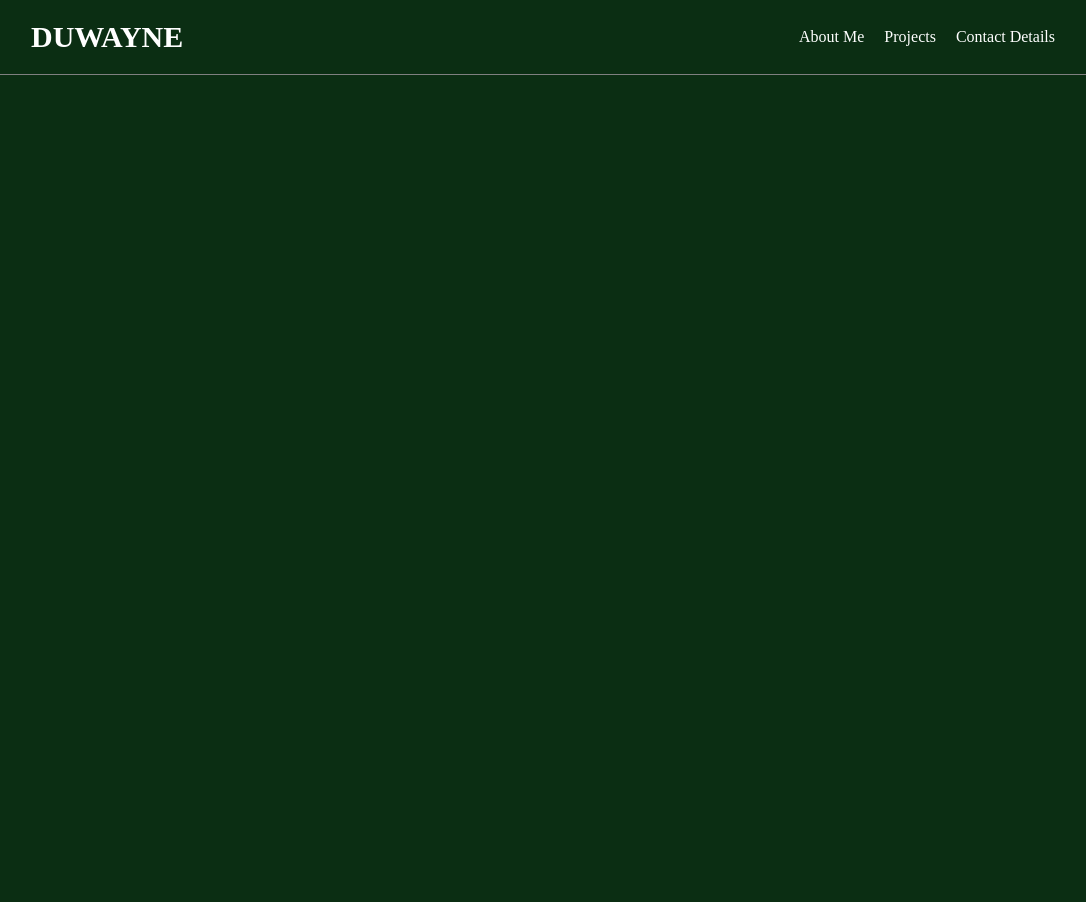
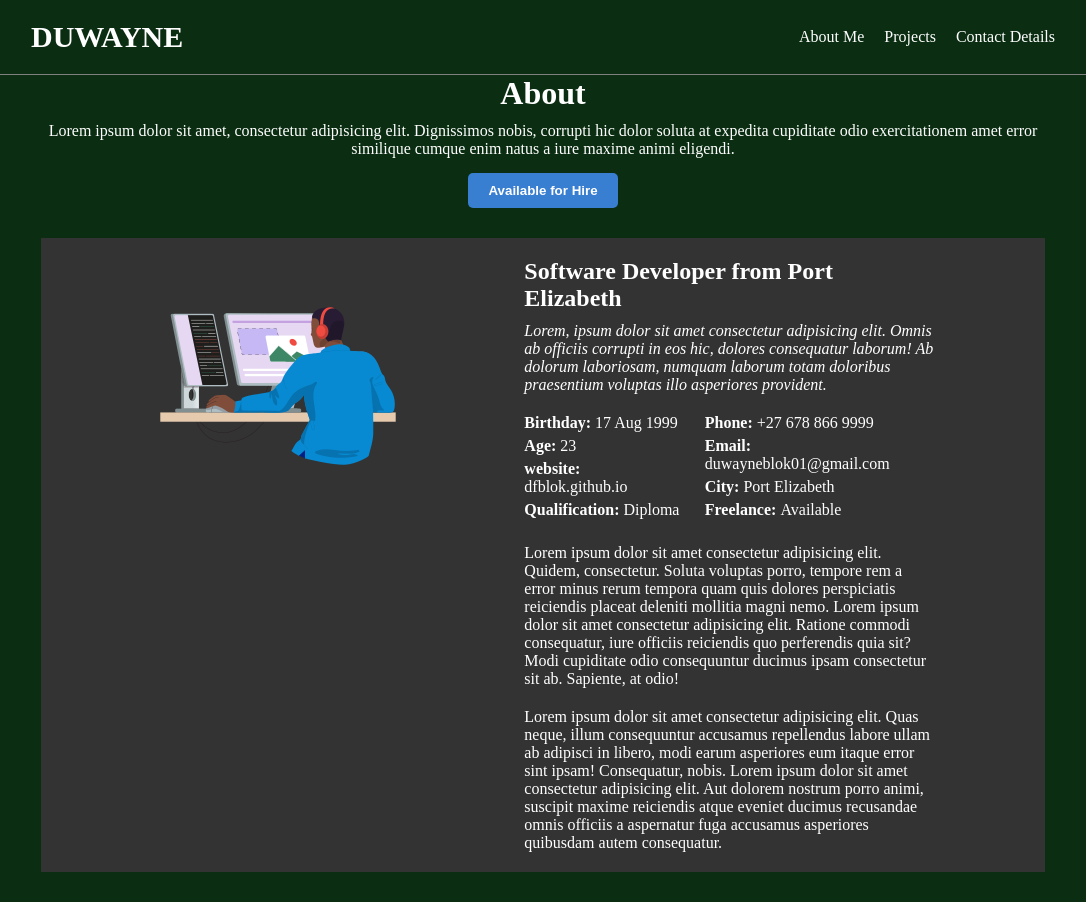
Before and after one commit to DFBlok/DFBlok.github.io, a plain HTML site: page about.html in a window 1280 px wide. Shown: the whole page, without its empty margins (97-1183 px from the left). Before the commit the page ends 800 px from the top, so only its background shows below. Drawn offline with Linux system fonts and the light colour scheme.

Commit message:
pages update 2

```diff
--- a/about.html
+++ b/about.html
@@ -23,7 +23,61 @@
     </header>
     <div class="wrapper">
         <main>
+            <div id="about-header">
+                <h1>About</h1>
+                <p>Lorem ipsum dolor sit amet, consectetur adipisicing elit. Dignissimos nobis, corrupti hic dolor soluta at expedita cupiditate odio exercitationem
+                    amet error similique cumque enim natus a iure maxime animi eligendi.
+                </p>
+                <button><a href="#">Available for Hire</a></button>
+            </div>
+            <div class="section1">
+                <div class="img-section">
+                    <img src="./images/img1.png" alt="img">
+                </div>
+                <div class="bio">
+                    <h2>Software Developer from Port Elizabeth</h2>
+                    <div id="quote">
+                                    <p>Lorem, ipsum dolor sit amet consectetur adipisicing elit. Omnis ab officiis corrupti in eos hic, dolores consequatur laborum! Ab dolorum laboriosam,
+                         numquam laborum totam doloribus praesentium voluptas illo asperiores provident.
+                    </p>
+                    </div>
+                    <div id="info">
+                        <ul>
+                            <div class="col-lg-6">
+                                <li><i class="fas fa-music"></i>
+                                    <strong>Birthday:</strong>
+                                    17 Aug 1999
+                                </li>
+                                <li><strong>Age:</strong>
+                                    23</li>
+                                <li><strong>website:</strong>
+                                    dfblok.github.io</li>
+                                <li><strong>Qualification: </strong>Diploma</li>
+                            </div>
+                        <div class="col-lg-6">
+                            <li><strong>Phone:</strong> +27 678 866 9999</li>
+                            <li><strong>Email: </strong>duwayneblok01@gmail.com</li>
+                            <li><strong>City: </strong>Port Elizabeth</li>
+                            <li><strong>Freelance: </strong> Available</li>
+                        </div>
 
+                        </ul>
+                    </div>
+                    <div class="bottom-section">
+                    <p>
+                        Lorem ipsum dolor sit amet consectetur adipisicing elit. Quidem, consectetur. Soluta voluptas porro, tempore rem a error minus rerum tempora quam quis dolores perspiciatis reiciendis placeat deleniti mollitia magni nemo.
+                        Lorem ipsum dolor sit amet consectetur adipisicing elit. Ratione commodi consequatur, iure officiis reiciendis quo perferendis quia sit? Modi cupiditate odio consequuntur ducimus ipsam consectetur sit ab. Sapiente, at odio!
+
+                    </p>
+                    <p>
+                        Lorem ipsum dolor sit amet consectetur adipisicing elit. Quas neque, illum consequuntur accusamus repellendus labore ullam ab adipisci in libero, modi earum asperiores eum itaque error sint ipsam! Consequatur, nobis.
+                        Lorem ipsum dolor sit amet consectetur adipisicing elit. Aut dolorem nostrum porro animi, suscipit maxime reiciendis atque eveniet ducimus recusandae omnis officiis a aspernatur fuga accusamus asperiores quibusdam autem consequatur.
+                    </p>
+                    </div>
+
+                </div>
+
+            </div>
 
         </main>
     </div>
--- a/style.css
+++ b/style.css
@@ -65,7 +65,14 @@ span {
     font-size: 60px;
 }
 
+#container-content {
+    font-size: xx-large;
+}
 
+#about-header button a{
+    text-decoration: none;
+    color: white;
+}
 
 /* flexibox */
 .container {
@@ -117,6 +124,7 @@ span {
 
 #box1{
     margin: 50px 0;
+    /* font-size: xx-large; */
 }
 
 #box2{
@@ -187,3 +195,52 @@ nav ul li a{
     text-align: center;
     padding-bottom: 5px;
 }
+
+.section1 {
+    display: flex;
+    gap: 40px;
+    justify-content: center;
+    padding-top: 20px;
+    margin: 30px 10px;
+    background-color: #333;
+}
+
+.bio {
+    display: table-column;
+    width: 41%;
+}
+
+.bio h1 {
+    display: block;
+}
+
+#info {
+    display: flex;
+    flex-wrap: wrap;
+    margin: 10px 0;
+}
+
+#quote {
+    font-style: italic !important;
+    padding: 10px 0;
+}
+
+.img-section {
+    width: 33.3%;
+}
+
+#about-header {
+    text-align: center;
+}
+
+#about-header p {
+margin: 10px 0;
+}
+
+.col-lg-6 li{
+    padding-bottom: 5px;
+}
+
+.bottom-section p{
+    margin: 20px 0;
+}
```
Also changed, not shown: index.html (+2 -2 lines).
